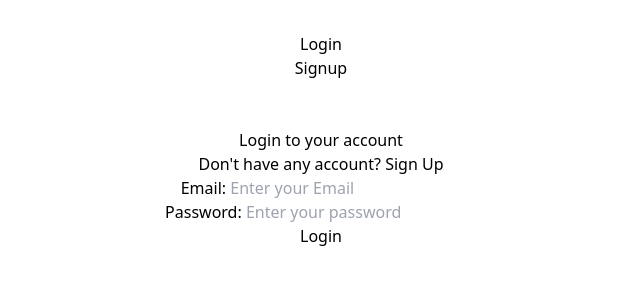
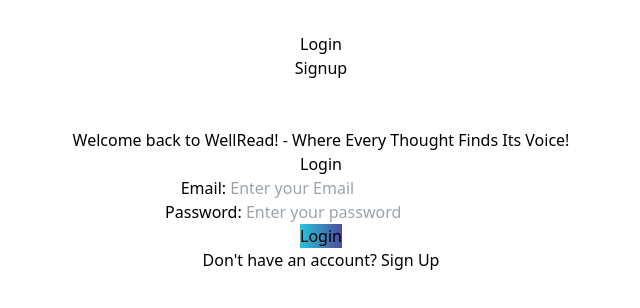
Before and after one commit to chirantanbanik/Wellread, a React (Vite) app: page /login in a window 1280 px wide. Shown: the top 308 px of the page, without its empty margins (319-959 px from the left). Built offline with nearby package versions, Linux system fonts and the light colour scheme; no server answers.

Commit message:
Made new Login and Sign Up page

```diff
--- a/src/components/Button.jsx
+++ b/src/components/Button.jsx
@@ -1,19 +1,47 @@
-import React from 'react'
+import React, { useState } from 'react';
 
 function Button({
     children,
     type = "button",
-    bgColor = "bg-blue-600",
+    bgColor = "linear-gradient(to right, #24C6DC, #514A9D)",
     textColor = "text-white",
     className = "",
     ...props
 }) {
-  return (
-    <button className={`px-4 py-2 rounded-lg ${bgColor} ${textColor}
-    ${className}`} {...props}>
-        {children}
+    const [hovered, setHovered] = useState(false);
+    const [clicked, setClicked] = useState(false);
+
+    const handleMouseEnter = () => {
+        setHovered(true);
+    };
+
+    const handleMouseLeave = () => {
+        setHovered(false);
+    };
+
+    const handleClick = () => {
+        setClicked(true);
+        setTimeout(() => setClicked(false), 200); // Reset clicked state after 200ms
+    };
+
+    return (
+        <button
+            className={`px-4 py-2 rounded-lg ${textColor} ${className}`}
+            style={{
+                background: bgColor,
+                border: clicked ? "4px solid #43C6AC" : "none",
+                transition: "border 0.2s ease",
+                ...(hovered && { border: "2px solid #000" }), // Apply border when hovered
+            }}
+            type={type}
+            onMouseEnter={handleMouseEnter}
+            onMouseLeave={handleMouseLeave}
+            onClick={handleClick}
+            {...props}
+        >
+            {children}
         </button>
-  )
+    );
 }
 
-export default Button
+export default Button;
--- a/src/components/Input.jsx
+++ b/src/components/Input.jsx
@@ -9,14 +9,14 @@
     const id = useId()
     return (
         <div className='w-full'>
-            {label && <label className='inline-block mb-1 pl-1' htmlFor=
+            {label && <label className='inline-block mb-1 pl-1 text-white' htmlFor=
             {id}>
                 {label}
             </label>
             }
             <input
             type={type}
-            className={`px-3 py-2 rounded-lg bg-white text-black
+            className={`px-3 py-2 rounded-lg bg-black text-black
             outline-none focus:bg-gray-50 duration-200 border
             border-gray-200 w-full ${className}`}
             ref={ref}
--- a/src/components/Login.jsx
+++ b/src/components/Login.jsx
@@ -1,87 +1,90 @@
-import React, {useState} from 'react'
-import {Link, useNavigate} from "react-router-dom"
-import {login as authLogin} from "../store/authSlice"
-import {Button, Input, Logo} from "./index"
-import { useDispatch } from 'react-redux'
-import authService from "../appwrite/auth"
-import {useForm} from "react-hook-form"
+import React, { useState } from 'react';
+import { Link, useNavigate } from "react-router-dom";
+import { useDispatch } from 'react-redux';
+import { useForm } from "react-hook-form";
+import authService from "../appwrite/auth";
+import { login as authLogin } from "../store/authSlice";
+import { Button, Input } from "./index";
 
-function Login() {
-    const navigate = useNavigate()
-    const dispatch = useDispatch()
-    const {register, handleSubmit} = useForm()
-    const [error, setError] = useState("")
+function NewLogin() {
+  const navigate = useNavigate();
+  const dispatch = useDispatch();
+  const { register, handleSubmit, formState: { errors } } = useForm({ mode: "all" }); // Ensure all fields are validated on submit
 
-    const login = async(data) => {
-        setError("")
-        try{
-            const session = await authService.login(data)
-            if(session){
-                const userData = await authService.
-                getCurrentUser()
-                if(userData) dispatch(authLogin(userData))
-                navigate("/")
-            }
-        } catch(error){
-            setError(error.message)
+  const [serverError, setServerError] = useState(""); // State for server-side errors
+
+  const login = async (data) => {
+    setServerError(""); // Clear previous server errors before login attempt
+
+    try {
+      const session = await authService.login(data);
+      if (session) {
+        const userData = await authService.getCurrentUser();
+        if (userData) {
+          dispatch(authLogin(userData));
+          navigate("/");
         }
       }
+    } catch (error) {
+      setServerError(error.message); // Set server error message
+    }
+  };
 
+  // Clear form errors when user starts correcting input
+  const clearErrors = () => {
+    setServerError(""); // Clear server errors on input focus as well
+  };
 
   return (
-    <div
-    className='flex items-center justify-center w-full'>
-      <div className={`mx-auto w-full max-w-lg bg-gray-100
-      rounded-xl p-10 border border-black/10`}>
-        <div className="mb-2 flex justify-center">
-                    <span className="inline-block w-full max-w-[100px]">
-                        <Logo width="100%" />
-                </span>
-           </div>
-           <h2 className="text-center text-2xl font-bold leading-tight">Login to your account</h2>
-           <p className="mt-2 text-center text-base text-black/60">
-                    Don&apos;t have any account?&nbsp;
-                    <Link
-                        to="/signup"
-                        className="font-medium text-primary transition-all duration-200 hover:underline"
-                    >
-                        Sign Up
-                    </Link>
-        </p>
-        {error && <p className='text-red-500 mt-8 text-center'>
-            {error}</p>}
-            <form onSubmit={handleSubmit(login)}
-            className='mt-8'>
+    <div className='flex items-center justify-center w-full'>
+      <div className='mx-auto w-full max-w-lg bg-gradient-to-r from-[#000000] to-[#434343] opacity-45 rounded-xl p-10'>
+        <h2 className='text-[#fffafa] drop-shadow-lg text-xl font-extrabold text-center pb-4'>
+          Welcome back to <span className='text-blue-500'>WellRead!</span> - Where Every Thought Finds Its Voice!
+        </h2>
+        <h4 className='text-white font-medium text-lg text-center underline'>Login</h4>
+        {serverError && <p className='text-red-500 mt-8 text-center'>{serverError}</p>}
+        <form onSubmit={handleSubmit(login)} className='mt-8'>
           <div className='space-y-5'>
             <Input
               label="Email: "
               placeholder="Enter your Email"
               type="email"
               {...register("email", {
-                        required: true,
-                        validate: {
-                            matchPattern: (value) => /^\w+([.-]?\w+)*@\w+([.-]?\w+)*(\.\w{2,3})+$/.test(value) ||
-                            "Email address must be a valid address",
+                required: "Email is required",
+                pattern: {
+                  value: /^\w+([.-]?\w+)*@\w+([.-]?\w+)*(\.\w{2,3})+$/,
+                  message: "Email address must be a valid address"
                 }
               })}
+              onFocus={clearErrors} // Clear form and server errors on focus
             />
+            {errors.email && <p className='text-red-500'>{errors.email.message}</p>}
             <Input
                 label="Password: "
+                labelClassName="text-white"
                 type="password"
                 placeholder="Enter your password"
                 {...register("password", {
-                    required: true,
+                    required: "Password is required"
                 })}
+                onFocus={clearErrors} // Clear form and server errors on focus
                 />
-                <Button
-                type="submit"
-                className="w-full"
-                >Login</Button>
+                {errors.password && <p className='text-red-500'>{errors.password.message}</p>}
+
+            <Button type="submit" className="w-full">Login</Button>
           </div>
         </form>
+        <div className='flex justify-center mt-2'>
+          <p className="mt-2 text-center text-base text-white">
+            Don&apos;t have an account?&nbsp;
+            <Link to="/signup" className="font-medium text-primary transition-all duration-200 hover:underline">
+              Sign Up
+            </Link>
+          </p>
         </div>
       </div>
-  )
+    </div>
+  );
 }
 
-export default Login
+export default NewLogin;
--- a/src/components/Signup.jsx
+++ b/src/components/Signup.jsx
@@ -1,44 +1,92 @@
-import React, {useState} from 'react'
-import authService from "../appwrite/auth"
-import {Link, useNavigate} from "react-router-dom"
-import {login} from "../store/authSlice"
-import {Button, Input, Logo} from "./index.js"
-import { useDispatch } from 'react-redux'
-import {useForm} from "react-hook-form"
+import React, { useState } from 'react';
+import authService from '../appwrite/auth';
+import { Link, useNavigate } from 'react-router-dom';
+import { login } from '../store/authSlice';
+import { Button, Input } from './index.js';
+import { useDispatch } from 'react-redux';
+import { useForm } from 'react-hook-form';
 
 function Signup() {
-    const navigate = useNavigate()
-    const [error, setError] = useState("")
-    const dispatch = useDispatch()
-    const {register, handleSubmit} = useForm()
+  // Using React hooks to manage state and navigate
+  const navigate = useNavigate();
+  const [error, setError] = useState('');
+  const dispatch = useDispatch();
+  const { register, handleSubmit, formState: { errors }, reset } = useForm();
 
-    const create = async(data) => {
-        setError("")
+  // Function to handle form submission
+  const create = async (data) => {
+    setError(''); // Clear any existing error
     try {
-           const userData = await authService.createAccount(data)
-           if(userData){
-            const userData = await authService.getCurrentUser()
-            if(userData) dispatch(login(userData))
-            navigate("/")
+      // Attempt to create account using auth service
+      const userData = await authService.createAccount(data);
+      if (userData) {
+        // If account creation is successful, log in the user and navigate to home page
+        const userData = await authService.getCurrentUser();
+        if (userData) dispatch(login(userData));
+        navigate('/');
       }
+    } catch (error) {
+      // If there's an error during account creation, set the error state
+      setError(error.message);
+    }
+  };
 
-        } catch(error){
-            setError(error.message)
-        }
-    }
+  // Function to clear form errors
+  const clearErrors = () => {
+    setError(''); // Clear error state
+    reset(); // Reset form errors
+  };
 
   return (
-        <div
-        className="flex items-center justify-center w-full">
-                <div className={`mx-auto w-full max-w-lg bg-gray-100 rounded-xl p-10 border border-black/10`}>
-                <div className="mb-2 flex justify-center">
-                        <span className="inline-block w-full max-w-[100px]">
-                            <Logo width="100%" />
-                        </span>
+    <div className='flex items-center justify-center w-full'>
+      <div className='mx-auto w-full max-w-lg bg-gradient-to-r from-[#0F2027] via-[#203A43] to-[#2C5364] opacity-45 rounded-xl p-10'>
+        <h2 className='text-[#fffafa] drop-shadow-lg text-xl font-extrabold text-center pb-4'>Welcome to <span className='text-blue-500'>WellRead!</span> - Where Every Thought Finds Its Voice!</h2>
+        <h4 className='text-white font-medium text-lg text-center mb-3 underline'>Sign Up</h4>
+        {error && <p className='text-red-600 mt-8 text-center'>{error}</p>} {/* Display error message if there's an error */}
+        <form onSubmit={handleSubmit(create)}>
+          <div className='space-y-5'>
+            {/* Input field for full name */}
+            <Input
+              label="Full Name: "
+              placeholder="Enter your Full Name"
+              {...register("name", { required: "Full name is required" })}
+              onFocus={clearErrors} // Clear errors when input is focused
+            />
+            {errors.name && <p className="text-red-600">{errors.name.message}</p>} {/* Display error message if full name is empty */}
+            {/* Input field for email */}
+            <Input
+              label="Email: "
+              placeholder="Enter your Email"
+              type="email"
+              {...register("email", {
+                required: "Valid email address is required",
+                pattern: {
+                  value: /^\w+([.-]?\w+)*@\w+([.-]?\w+)*(\.\w{2,3})+$/,
+                  message: "Email address must be a valid address"
+                }
+              })}
+              onFocus={clearErrors} // Clear errors when input is focused
+            />
+            {errors.email && <p className="text-red-600">{errors.email.message}</p>} {/* Display error message if email is empty or invalid */}
+            {/* Input field for password */}
+            <Input
+              label="Password: "
+              type="password"
+              placeholder="Enter your password"
+              {...register("password", { required: "Password is required" })}
+              onFocus={clearErrors} // Clear errors when input is focused
+            />
+            {errors.password && <p className="text-red-600">{errors.password.message}</p>} {/* Display error message if password is empty */}
+            {/* Button to submit the form */}
+            <Button
+              type="submit"
+              className="w-full"
+            >Create Account</Button>
           </div>
-                    <h2 className="text-center text-2xl font-bold leading-tight">Sign up to create account</h2>
-                    <p className="mt-2 text-center text-base text-black/60">
-                        Already have an account?&nbsp;
+        </form>
+        <p className="mt-4 text-center text-base text-white">
+          Already have an account?
+          {/* Link to navigate to login page */}
           <Link
             to="/login"
             className="font-medium text-primary transition-all duration-200 hover:underline"
@@ -46,45 +94,9 @@
             Login
           </Link>
         </p>
-                    {error && <p className='text-red-600 mt-8 text-center'>{error}</p>}
-
-                    <form onSubmit={handleSubmit(create)}>
-                        <div className='space-y-5'>
-                            <Input
-                            label="Full Name: "
-                            placeholder="Enter your Full Name"
-                            {...register("name", {
-                                required: true
-                            })}
-                            />
-                            <Input
-                        label="Email: "
-                        placeholder="Enter your Email"
-                        type="email"
-                        {...register("email", {
-                            required: true,
-                            validate: {
-                                matchPattern: (value) => /^\w+([.-]?\w+)*@\w+([.-]?\w+)*(\.\w{2,3})+$/.test(value) ||
-                                "Email address must be a valid address",
-                            }
-                        })}
-                        />
-                        <Input
-                        label="Password: "
-                        type="password"
-                        placeholder="Enter your password"
-                        {...register("password", {
-                            required: true,})}
-                        />
-                        <Button
-                        type="submit"
-                        className="w-full"
-                        >Create Account</Button>
-                        </div>
-                    </form>
       </div>
     </div>
-        )
+  );
 }
 
-    export default Signup
+export default Signup;
```
Lines whose indentation alone changed are shown as unchanged.
